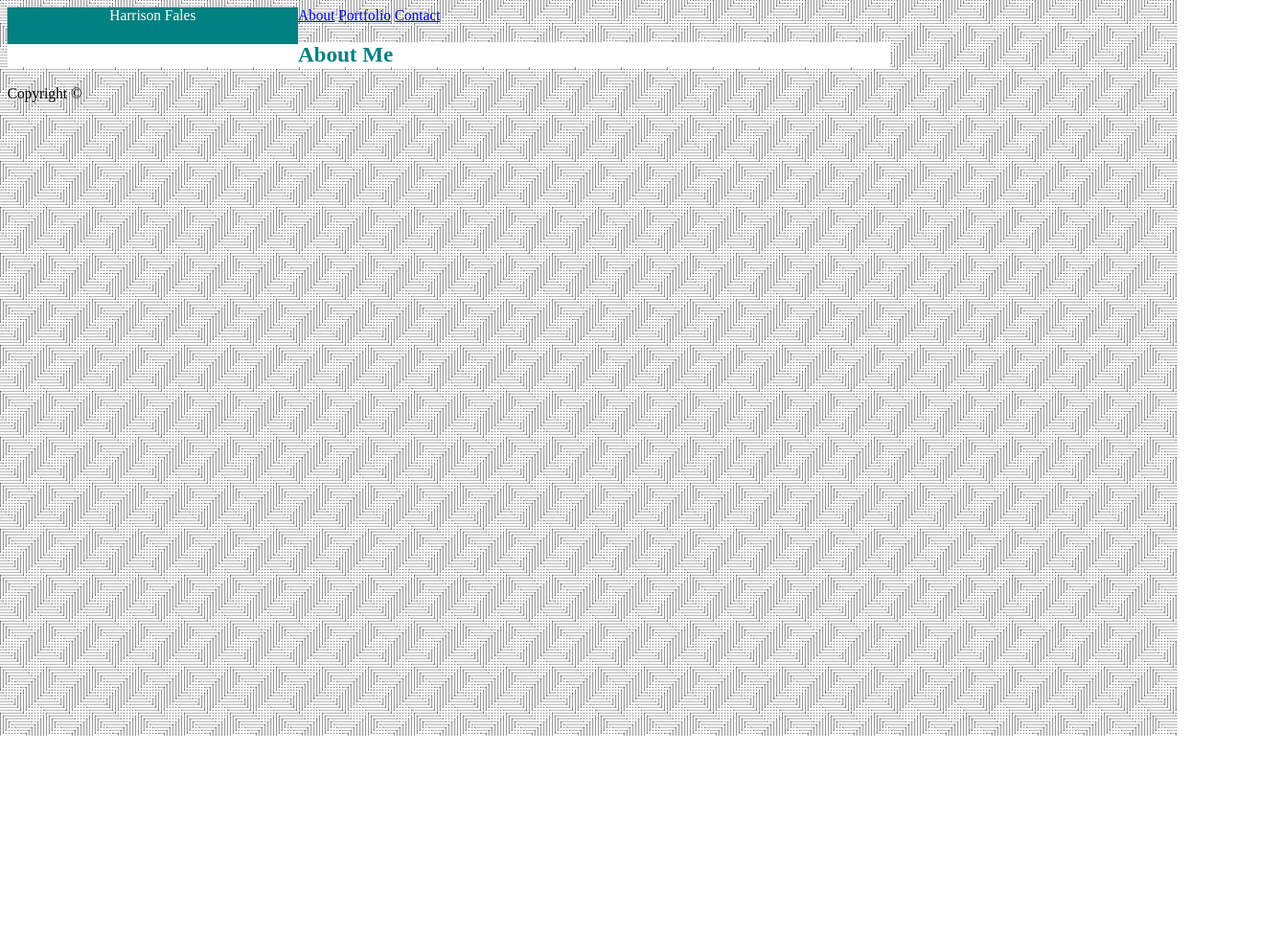
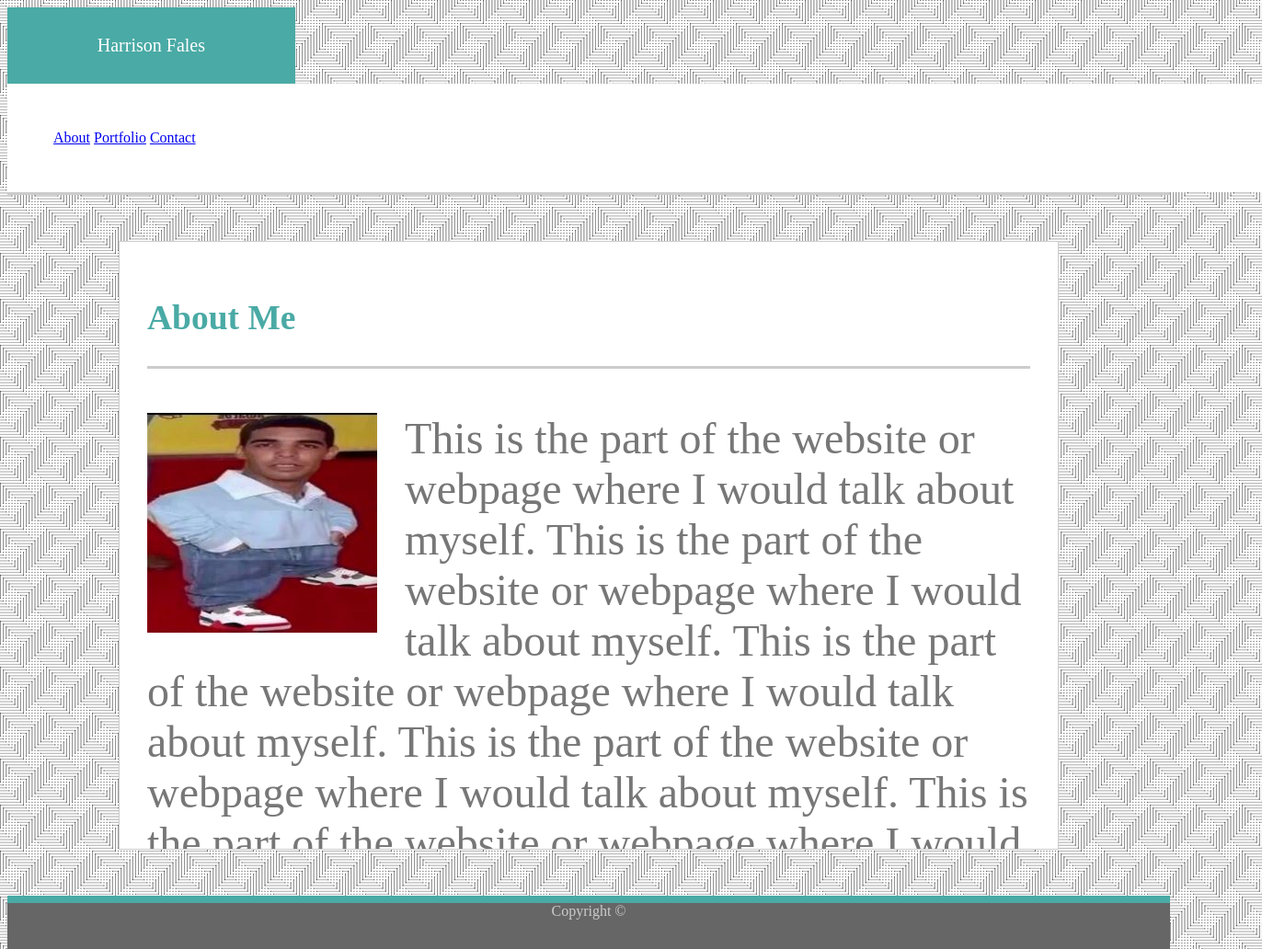
Before and after one commit to harblesin/Basic-Portfolio, a plain HTML site: page index.html in a window 1280 px wide. Shown: the whole page at 92% size, 1372 px wide, since content can reach past the window. Before the commit the page ends 800 px from the top, so only its background shows below. Drawn offline with Linux system fonts and the light colour scheme.

Commit message:
work done at laptop update

```diff
--- a/assets/css/style.css
+++ b/assets/css/style.css
@@ -3,16 +3,27 @@ section{
 }
 
 nav{
-    color:grey;
+    color:#777777;
+    background-color:#ffffff;
+    padding:50px;
+    width:100%;
+}
+
+#topper{
+    background-color:#cccccc;
+    width:100%;
+    height:3px;
+    overflow:auto;
+    margin-bottom:50px;
 }
 
 header{
-    color:white;
-    background-color:teal;
-    height:40px;
-    width:25%;
-    float:left;
+    color:#ffffff;
+    background-color:#4aaaa5;
+    width:20%;
     text-align:center;
+    padding:30px;
+    font-size:20px;
 }
 
 body{
@@ -21,11 +32,49 @@ body{
 }
 
 section{
-    background-color:white;
+    background-color:#ffffff;
     width:960px;
+    height:600px;
     background-position:center;
+    color:#777777;
+    overflow:auto;
+    clear:both;
+    margin:50px auto;
+    font-size:25px;
+    padding:30px;
+    border-width:1px;
+    border-color:#cccccc;
+    border-style:solid;
+
+}
+#divider{
+    background-color:#cccccc;
+    width:100%;
+    height:3px;
+    margin:auto;
+}
+
+p{
+    color:#777777;
+    font-size:6vw;
+    font-size:6vh;
+}
+
+#profilepic{
+    float:left;
+    margin-right:30px;
 }
 
 h1{
-    color:teal;
+    color:#4aaaa5;
 }
+
+footer{
+    background-color:#666666;
+    height:50px;
+    color:#cccccc;
+    width:100%;
+    text-align:center;
+    clear:both;
+    border-top: 8px solid #4aaaa5;
+}
--- a/index.html
+++ b/index.html
@@ -2,23 +2,38 @@
 
 <head>
     <link rel="stylesheet" type="text/css" href="assets/css/style.css">
+    <Title>About Me</Title>
 </head>
 
 <body>
-    <div>
-    <header>Harrison Fales </header>
+        <header>Harrison Fales </header>
         <nav>
-            <a href = "#">About</a>
-            <a href = "#">Portfolio</a>
-            <a href = "#">Contact</a>
+            <a href = "index.html">About</a>
+            <a href = "portfolio.html">Portfolio</a>
+            <a href = "contact.html">Contact</a>
         </nav>
+
+    <div id="topper">
+
     </div>
+
     <section>
         <h1>About Me</h1>
+
+        <div id="divider"></div>
+
         <div>
-            <div class = "profilepic">
-                <a href = "#" alt = "face"></a>
+            <div id = "profilepic">
+                <img src = "assets/images/b2.jpg" alt = "face">
             </div>
+
+            <p>This is the part of the website or webpage where I would talk about myself.
+                    This is the part of the website or webpage where I would talk about myself.
+                    This is the part of the website or webpage where I would talk about myself.
+                    This is the part of the website or webpage where I would talk about myself.
+                    This is the part of the website or webpage where I would talk about myself.
+                </p>
+
         </div>
     </section>
 
```
Also changed, not shown: contact.html (+35 -0 lines), portfolio.html (+32 -0 lines), assets/images/b2.jpg (added).
